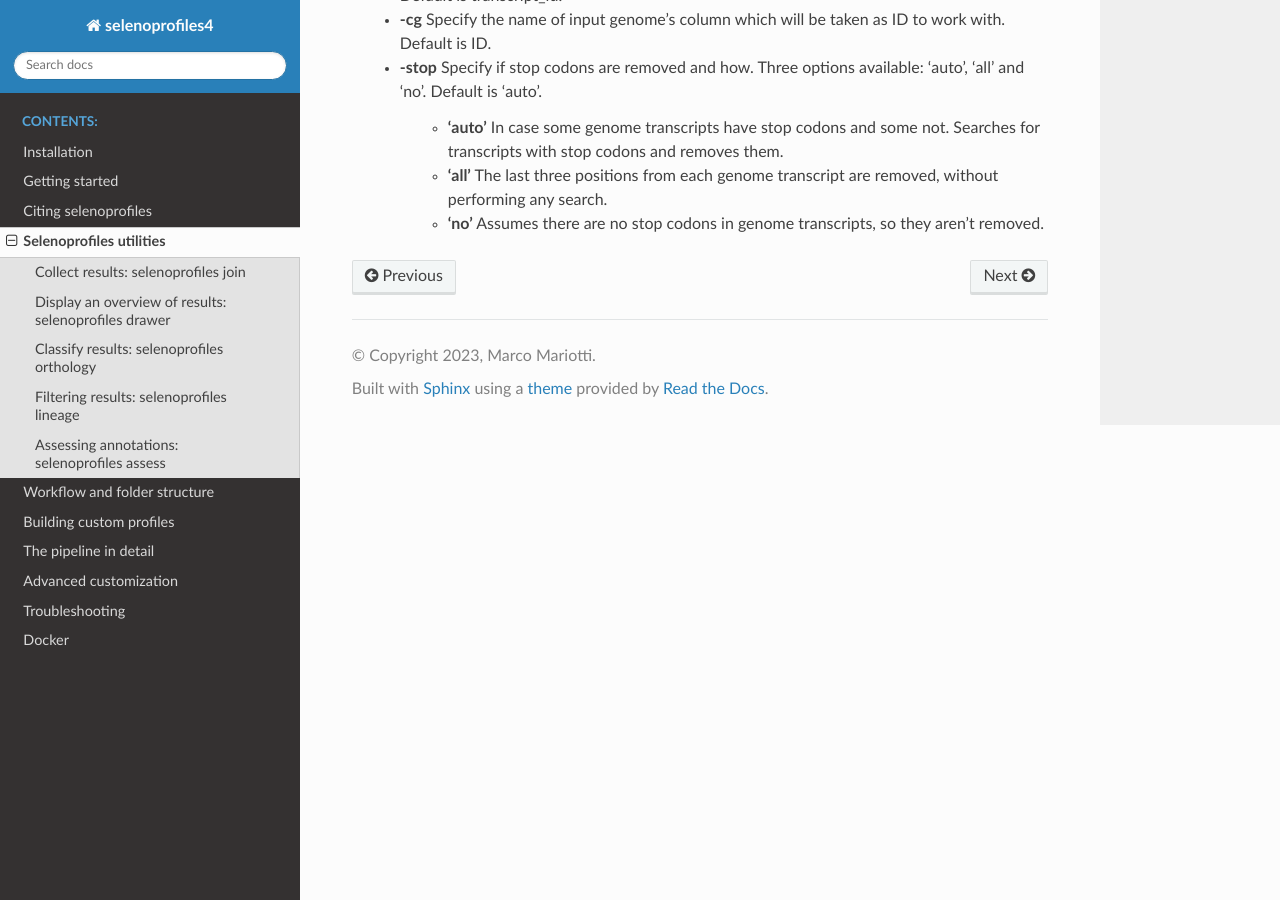
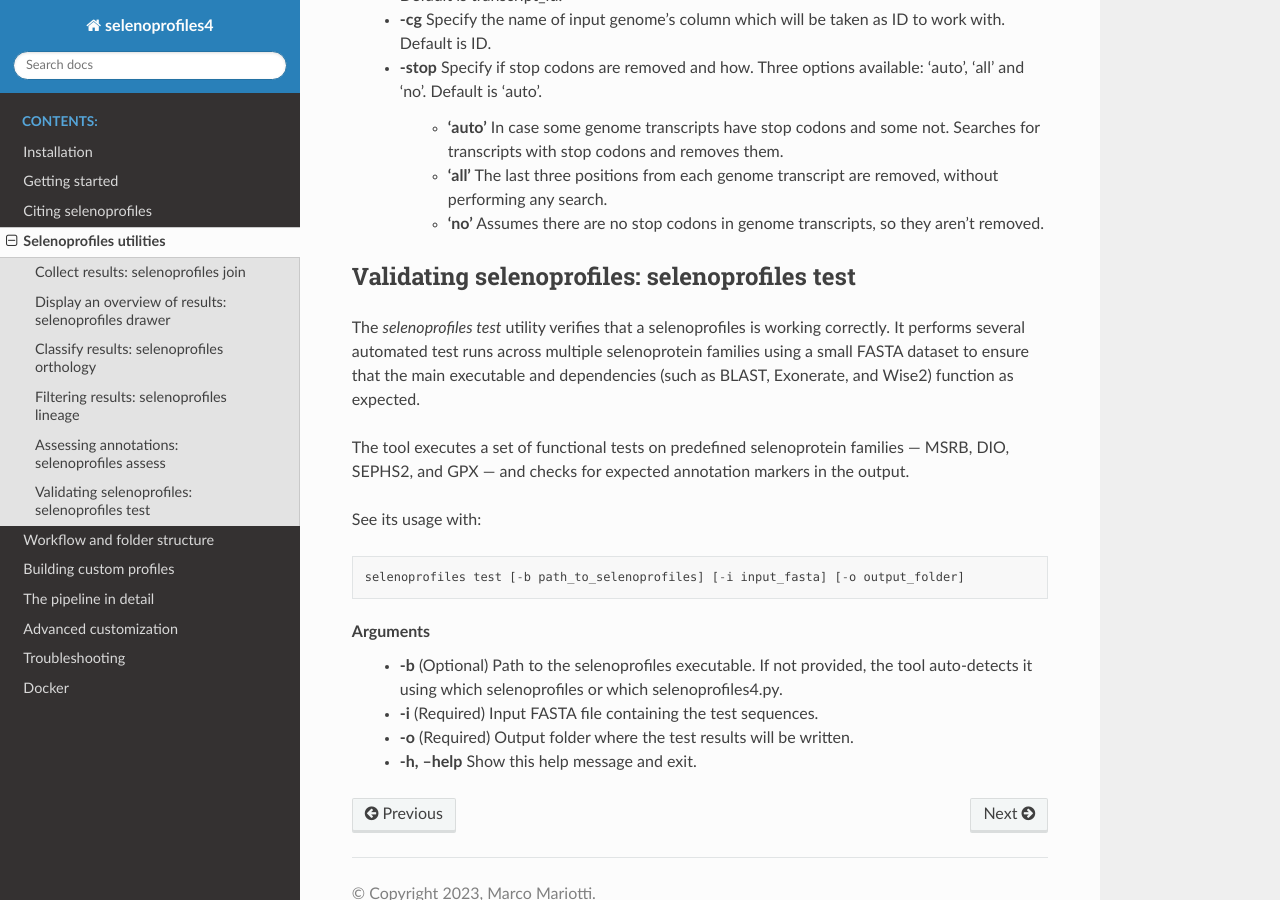
Before and after one commit to marco-mariotti/selenoprofiles4, a Sphinx documentation site: the page built from docs/utilities.rst, in a window 1280 px wide and 900 px high, scrolled down 5233 px. Built offline with Sphinx 7.4.7 and the Read the Docs theme 3.1.0, drawn with Linux system fonts in a browser that asks for light colours.

Commit message:
Testing documentation

```diff
--- a/docs/utilities.rst
+++ b/docs/utilities.rst
@@ -171,3 +171,22 @@ Optional arguments:
       - **'auto'** In case some genome transcripts have stop codons and some not. Searches for transcripts with stop codons and removes them.
       - **'all'** The last three positions from each genome transcript are removed, without performing any search.
       - **'no'** Assumes there are no stop codons in genome transcripts, so they aren't removed.
+
+Validating selenoprofiles: selenoprofiles test
+++++++++++++++++++++++++++++++++++++++++++++++
+The *selenoprofiles test* utility verifies that a selenoprofiles is working correctly.
+It performs several automated test runs across multiple selenoprotein families using a small FASTA dataset to ensure that the
+main executable and dependencies (such as BLAST, Exonerate, and Wise2) function as expected.
+
+The tool executes a set of functional tests on predefined selenoprotein families — MSRB, DIO, SEPHS2, and GPX — and checks for expected annotation
+markers in the output.
+
+See its usage with::
+
+  selenoprofiles test [-b path_to_selenoprofiles] [-i input_fasta] [-o output_folder]
+
+Arguments
+  * **\-b**	(Optional) Path to the selenoprofiles executable. If not provided, the tool auto-detects it using which selenoprofiles or which selenoprofiles4.py.
+  * **\-i**	(Required) Input FASTA file containing the test sequences.
+  * **\-o**	(Required) Output folder where the test results will be written.
+  * **\-h, --help**	Show this help message and exit.
```
